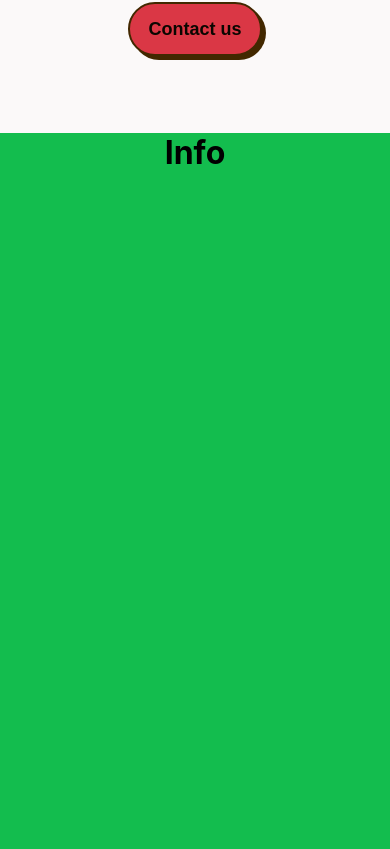
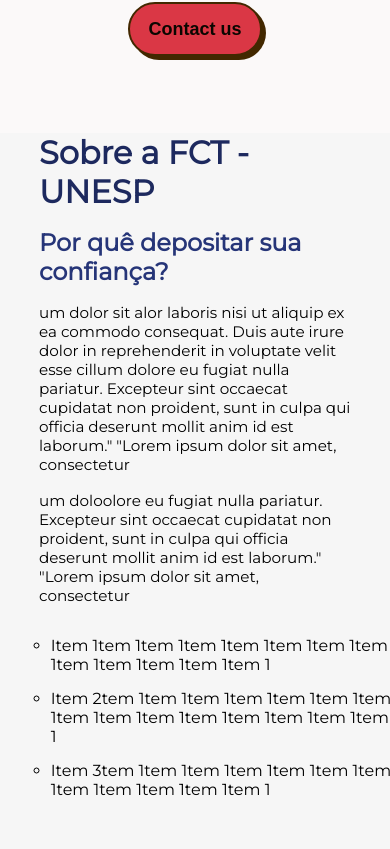
Before and after one commit to PedroMilani04/ej-landingpage, a React (Create React App) app: page / in a window 390 px wide. Shown: the part 1555-2404 px from the top of the page. Built offline with nearby package versions, Linux system fonts and the light colour scheme; a web font is replaced by a local one.

Commit message:
added info

```diff
--- a/src/Info/Info.css
+++ b/src/Info/Info.css
@@ -6,8 +6,109 @@
 
 .info {
     display: flex;
+    flex-direction: row;
+    align-items: center;
+    background-color: #f6f6f6;
+    height: 100vh;
+    padding: 5vw;
+    font-family: 'Montserrat', sans-serif;
+}
+
+.info h1 {
+    color: #1d295e;
+    font-weight: bold;
+    font-size: 3rem;
+}
+
+.info h2 {
+    color: #263578;
+}
+
+.unespimg {
+    margin-right: 3vw;
+    margin-left: -15vw;
+    border-radius: 30% 70% 63% 37% / 30% 63% 37% 70% ;
+}
+
+.contentinfo {
+    display: flex;
     flex-direction: column;
-    align-items: center;
-    background-color: #13bd4e;
-    height: 100vh;
+    margin-left: 5vw;
+    margin-right: 5vw;
+    row-gap: 2vh;
 }
+
+.contentinfo ul {
+    display: flex;
+    flex-direction: column;
+    list-style: circle;
+}
+
+@media(max-width: 1440px) {
+    .unespimg {
+        scale: 0.8;
+    }
+    .contentinfo {
+        margin-left: 3vw;
+        margin-right: 3vw;
+    }
+}
+
+@media(max-width: 1024px) {
+    .info {
+        align-items: center;
+        padding: 0vw;
+    }
+    .unespimg {
+        margin-right: -15vw;
+        margin-left: -30vw;
+        margin-bottom: 5vh;
+        margin-top: -10vh;
+        scale: 0.7;
+    }
+    .contentinfo {
+        margin-left: 10vw;
+        margin-right: 10vw;
+    }
+    .info h1{
+        font-size: 2rem;
+    }
+    .info h2 {
+        font-size: 1.5rem;
+    }.info p{
+        font-size: .95rem;
+    }
+    .contentinfo ul li {
+        width: 115%;
+    }
+}
+
+@media(max-width: 800px) {
+    .info {
+        flex-direction: column;
+        align-items: center;
+        padding: 0vw;
+    }
+    .unespimg {
+        margin-right: -15vw;
+        margin-left: -30vw;
+        margin-bottom: 5vh;
+        margin-top: -10vh;
+        scale: 0.7;
+        display: none;
+    }
+    .contentinfo {
+        margin-left: 10vw;
+        margin-right: 10vw;
+    }
+    .info h1{
+        font-size: 2rem;
+    }
+    .info h2 {
+        font-size: 1.5rem;
+    }.info p{
+        font-size: .95rem;
+    }
+    .contentinfo ul li {
+    }
+}
--- a/src/Info/Info.js
+++ b/src/Info/Info.js
@@ -1,9 +1,22 @@
-import {} from './Info.css';
-
+import { } from './Info.css';
 function Info() {
   return (
     <div className="info">
-      <h1>Info</h1>
+      <img className='unespimg' src='https://s2.glbimg.com/G3oHthkpW6iBumdW0c62Ar7Im98=/0x0:620x465/984x0/smart/filters:strip_icc()/s.glbimg.com/jo/g1/f/original/2014/04/03/unesp.jpg' alt='Logo da Unesp' />
+      <div className='contentinfo'>
+        <h1>Sobre a FCT - UNESP</h1>
+        <h2>Por quê depositar sua confiança?</h2>
+        <p>um dolor sit alor laboris nisi ut aliquip ex ea commodo consequat. Duis aute irure dolor in reprehenderit in voluptate velit esse cillum dolore eu fugiat nulla pariatur. Excepteur sint occaecat cupidatat non proident, sunt in culpa qui officia deserunt mollit anim id est laborum."
+          "Lorem ipsum dolor sit amet, consectetur</p>
+          <p>um doloolore eu fugiat nulla pariatur. Excepteur sint occaecat cupidatat non proident, sunt in culpa qui officia deserunt mollit anim id est laborum."
+          "Lorem ipsum dolor sit amet, consectetur</p>
+        <ul>
+          <li>Item 1tem 1tem 1tem 1tem 1tem 1tem 1tem 1tem 1tem 1tem 1tem 1tem 1</li>
+          <li>Item 2tem 1tem 1tem 1tem 1tem 1tem 1tem 1tem 1tem 1tem 1tem 1tem 1tem 1tem 1tem 1</li>
+          <li>Item 3tem 1tem 1tem 1tem 1tem 1tem 1tem 1tem 1tem 1tem 1tem 1tem 1</li>
+        </ul>
+      </div>
+
     </div>
   );
 }
```
Also changed, not shown: src/img/unesp.webp (added).
